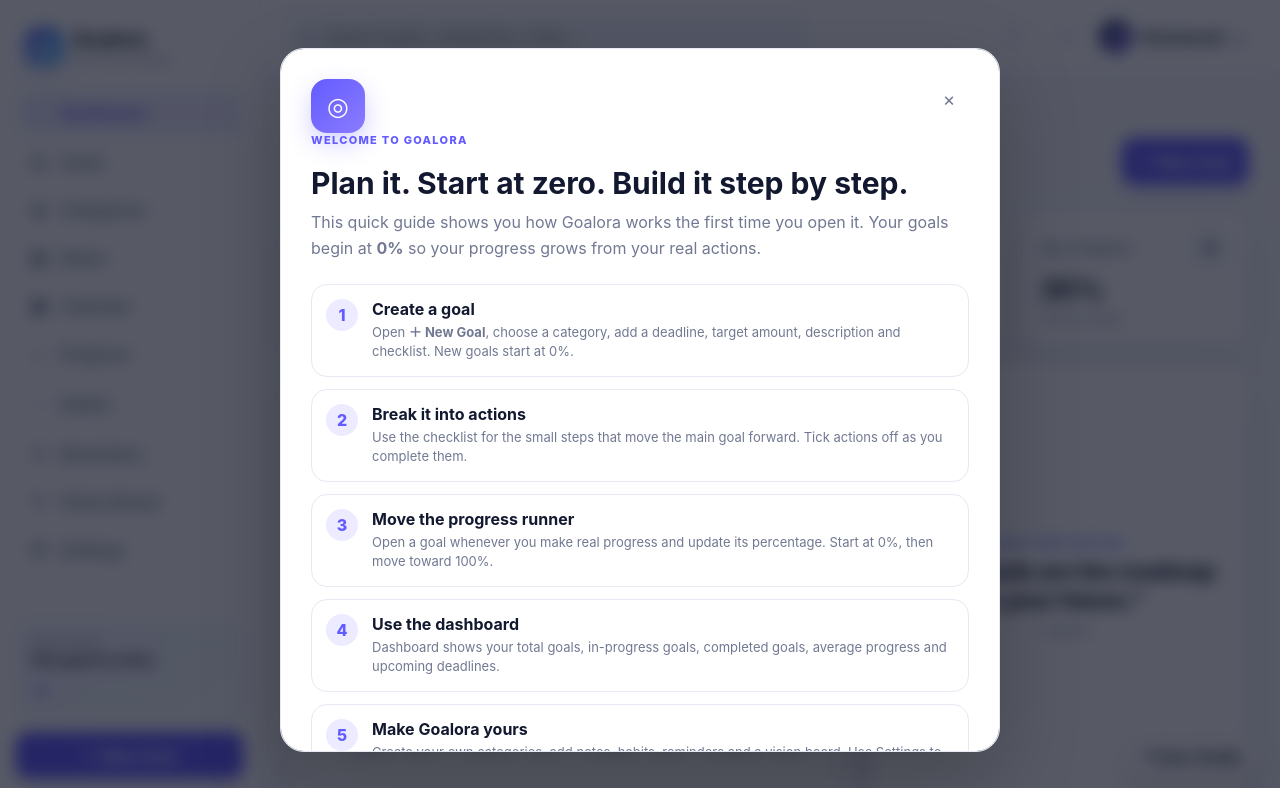
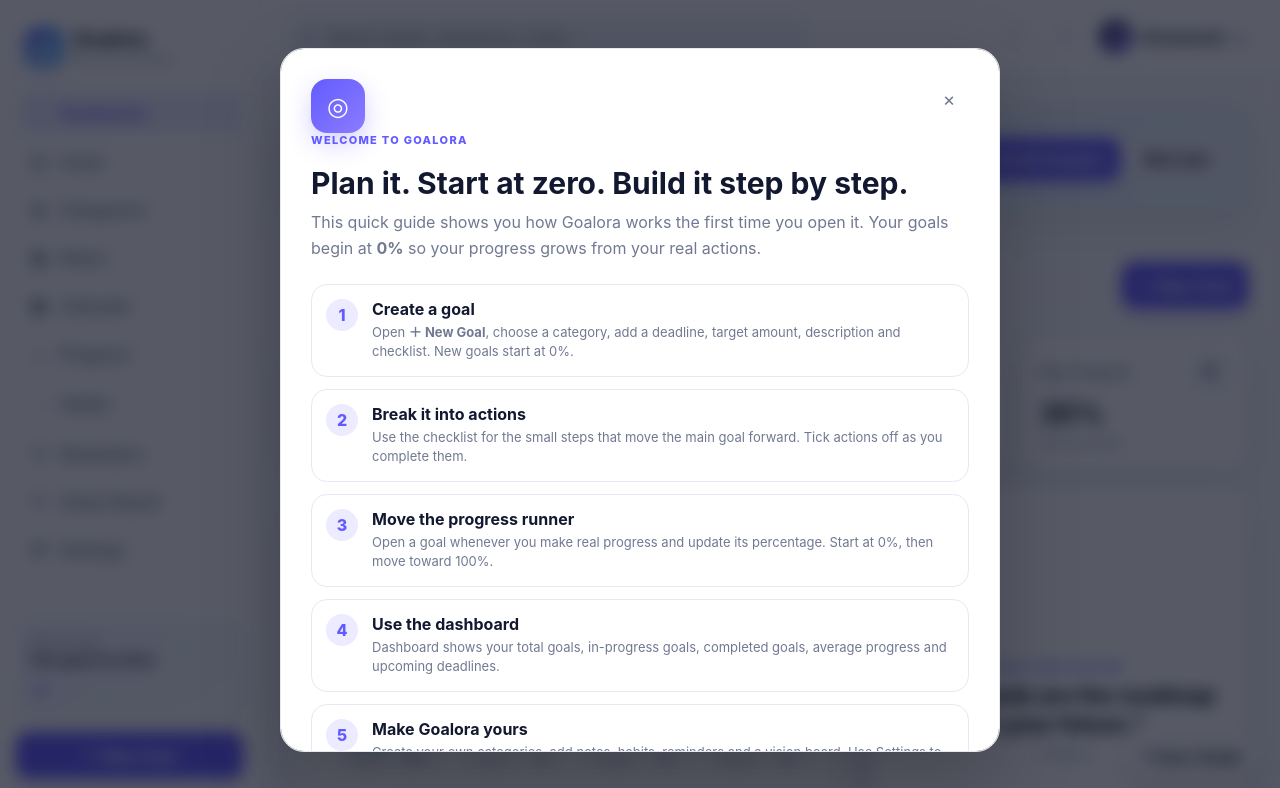
Before and after one commit to binjo-sys/goalora, a plain HTML site: page index.html in a window 1280 px wide. Shown: the top 788 px of the page. Drawn offline with Linux system fonts and the light colour scheme.

Commit message:
Load Goalora install experience

```diff
--- a/index.html
+++ b/index.html
@@ -82,5 +82,6 @@
   <script src="./enhancements.js"></script>
   <script src="./navigation.js"></script>
   <script src="./auth.js"></script>
+  <script src="./install.js"></script>
 </body>
 </html>
```
